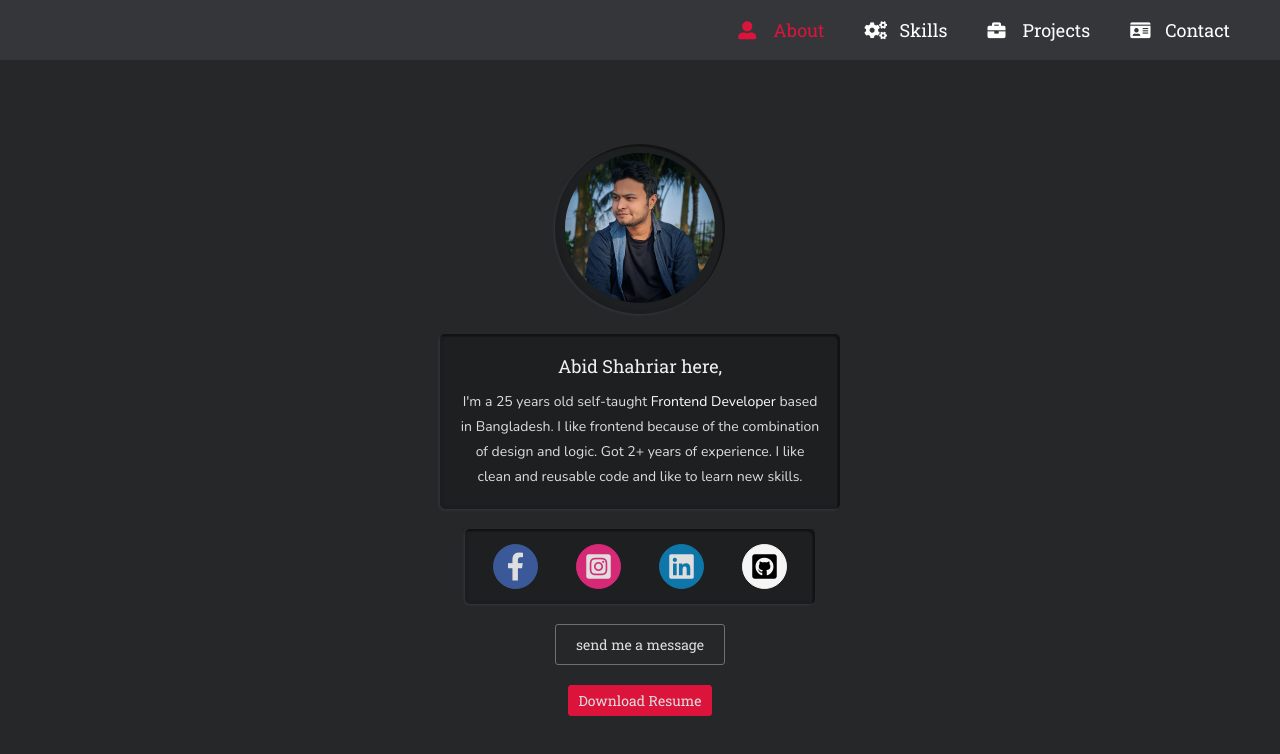
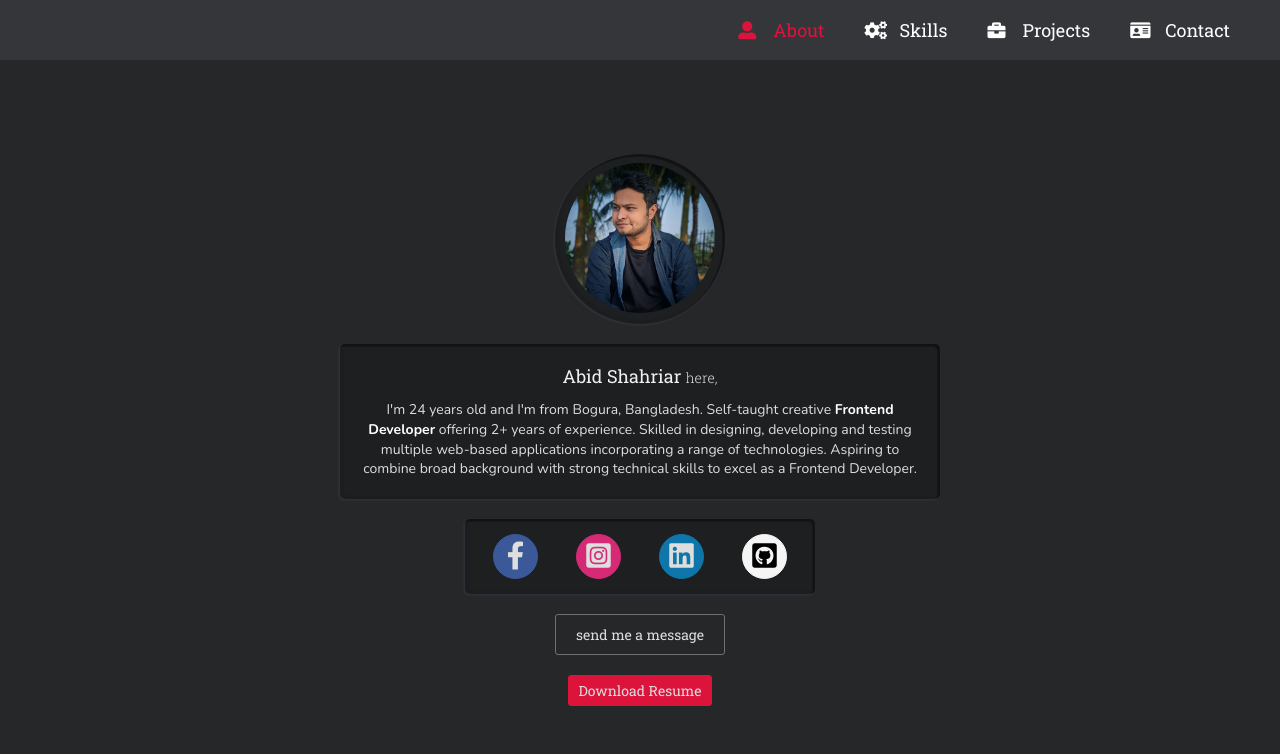
Before and after one commit to abid-shahriar/react-portfolio, a React (Create React App) app: page / in a window 1280 px wide. Shown: the top 754 px of the page. Built offline with nearby package versions, Linux system fonts and the light colour scheme.

Commit message:
new changes with new resume

```diff
--- a/src/components/sections/about/About.jsx
+++ b/src/components/sections/about/About.jsx
@@ -48,7 +48,7 @@ function About() {
 				<AboutInfo />
 				<StayConnected />
 
-				<motion.a variants={MotionAnimation} className='cv-btn' href='/abid-cv.pdf'>
+				<motion.a variants={MotionAnimation} className='cv-btn' href='/abid_shahriar_resume.pdf'>
 					Download Resume
 				</motion.a>
 			</motion.div>
--- a/src/components/sections/about/AboutInfo.jsx
+++ b/src/components/sections/about/AboutInfo.jsx
@@ -21,10 +21,13 @@ function AboutInfo() {
         </a>
       </motion.div>
       <motion.div variants={MotionAnimation} className='info'>
-        <h2>Abid Shahriar here,</h2>
+        <h2>
+          Abid Shahriar <span>here,</span>
+        </h2>
         <p>
-          I'm a 25 years old self-taught <span>Frontend Developer</span> based in Bangladesh. I like frontend because of the combination of design and
-          logic. Got 2+ years of experience. I like clean and reusable code and like to learn new skills.{' '}
+          I'm 24 years old and I'm from Bogura, Bangladesh. Self-taught creative <span>Frontend Developer</span> offering 2+ years of experience.
+          Skilled in designing, developing and testing multiple web-based applications incorporating a range of technologies. Aspiring to combine
+          broad background with strong technical skills to excel as a Frontend Developer.
         </p>
       </motion.div>
     </motion.div>
--- a/src/components/sections/about/_about.styles.scss
+++ b/src/components/sections/about/_about.styles.scss
@@ -16,7 +16,7 @@
       margin-bottom: 2rem;
       @include boxshadow;
       height: 17rem;
-      width: 17rem;
+      max-width: 17rem;
       border-radius: 50%;
       @include flexbox;
 
@@ -30,7 +30,7 @@
     .info {
       line-height: 2.5rem;
       padding: 2rem;
-      width: 40rem;
+      max-width: 60rem;
       @include boxshadow;
 
       @media (max-width: 450px) {
@@ -41,15 +41,22 @@
         font-size: 1.8rem;
         font-weight: 400;
         margin-bottom: 1rem;
+        span {
+          font-size: 1.4rem;
+          font-weight: 300;
+          color: var(--white-light-1);
+        }
       }
 
       p {
         font-size: 1.4rem;
         font-weight: 300;
         color: var(--white-light-1);
+        line-height: 1.4;
 
         span {
           color: white;
+          font-weight: bold;
         }
       }
     }
--- a/src/sass/_global.scss
+++ b/src/sass/_global.scss
@@ -46,7 +46,7 @@
   position: relative;
 
   @media (max-width: 1100px) {
-		padding: 2rem 0 5rem;
+    padding: 2rem 0 10rem;
   }
 }
 
```
Also changed, not shown: 1 other file (tests, documents, lock files or other folders). Lines whose indentation alone changed are shown as unchanged.
